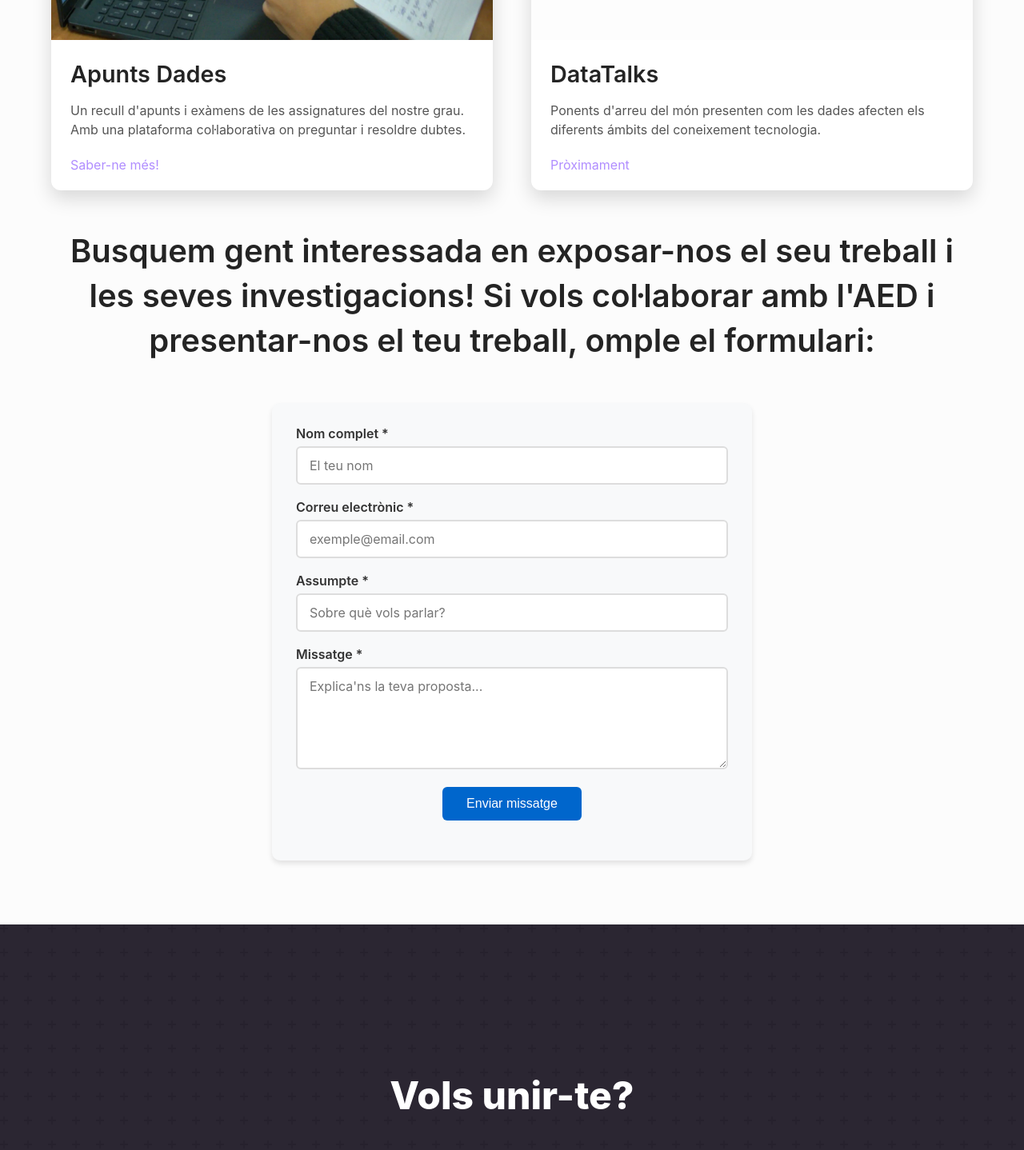
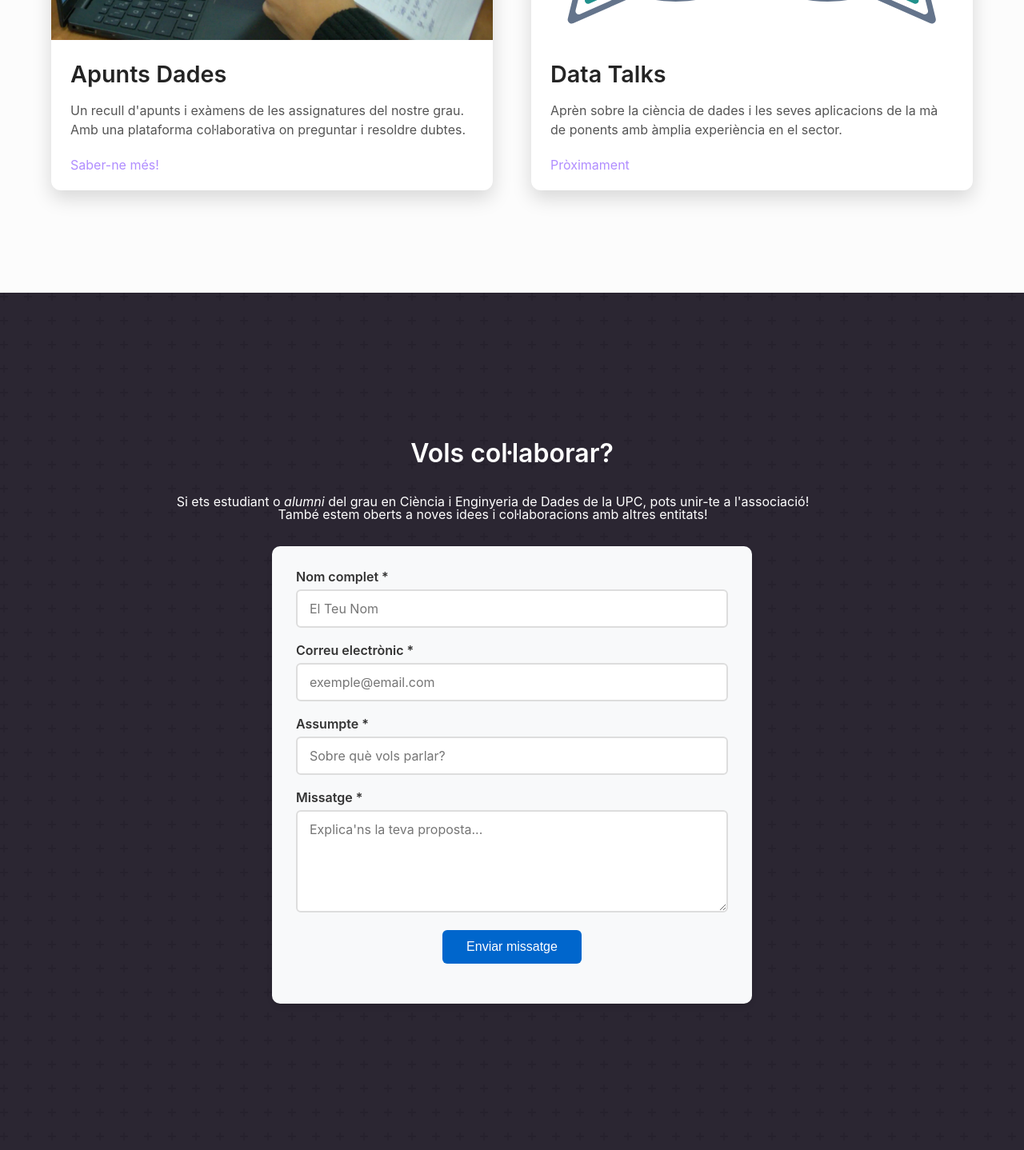
Before and after one commit to data-students/web-aed, a React (Vite) app: page / in a window 1280 px wide. Shown: the part 2380-3818 px from the top of the page at 80% size. Built offline with nearby package versions, Linux system fonts and the light colour scheme.

Commit message:
Svg fix and change form text

```diff
--- a/src/App.jsx
+++ b/src/App.jsx
@@ -11,7 +11,7 @@ Link.propTypes = {
   children: PropTypes.string.isRequired,
 };
 
-const Contact = () => { // Part del formulari de contacte per les data-talks
+const Contact = () => { // Part del formulari de contacte pels voluntaris
   const [state, setState] = useState({
     submitted: false,
     submitting: false,
@@ -44,10 +44,6 @@ const Contact = () => { // Part del formulari de contacte per les data-talks
 
   return (
     <div id='Colaborar'>
-      <h2 className='subtitle-dark'>
-        Busquem gent interessada en exposar-nos el seu treball i les seves investigacions!
-        Si vols col·laborar amb l&apos;AED i presentar-nos el teu treball, omple el formulari:
-      </h2>
 
       {state.submitted && (
         <div className="form-success">
@@ -69,7 +65,7 @@ const Contact = () => { // Part del formulari de contacte per les data-talks
             id="name"
             name="name"
             required
-            placeholder="El teu nom"
+            placeholder="El Teu Nom"
             disabled={state.submitting}
           />
         </div>
@@ -230,28 +226,30 @@ const Projects = () => (
         href='https://apuntsdades.com'
       />
       <Card
-          title='DataTalks'
-          img='dataTalks.webp'
-          text="Ponents d'arreu del món presenten com les dades afecten els diferents ámbits del coneixement tecnologia."
+          title='Data Talks'
+          img='dataTalks.svg'
+          text="Aprèn sobre la ciència de dades i les seves aplicacions de la mà de ponents amb àmplia experiència en el sector."
           button_text="Pròximament"
-          href='mailto:hola@aed.cat'
+          // href='mailto:hola@aed.cat'
         />
     </div>
-    <Contact />
   </div>
 );
 
 const JoinUs = () => (
   <div className='section' id='unir-se'>
-    <h2 className='subtitle'>Vols unir-te?</h2>
-    <div className='grid'>
-      <div className='grid-text'>
-        <h3>Si ets estudiant o <i>alumni</i> del grau en ciència i enginyeria de dades de la UPC, pots unir-te a l&apos;associació!</h3>
-        <p>Si vols col·laborar activament, escriu-nos a <Link href='mailto:hola@aed.cat'>hola@aed.cat</Link>! Estem oberts a noves idees!
-        </p>
+  <h3 style={{ textAlign: 'center' }}>Vols col·laborar?</h3>
+  <div className='grid'>
+    <div className='grid-text'>
+      <h4 style={{ textAlign: 'center' }}> Si ets estudiant o <i>alumni</i> del grau en Ciència i Enginyeria de Dades de la UPC, pots unir-te a l&apos;associació!</h4>
+      <h4 style={{ textAlign: 'center' }}> També estem oberts a noves idees i col·laboracions amb altres entitats!</h4>
+      <br/>
+      <br/>
+    </div>
+  </div>
+        <Contact />
+
       </div>
-    </div>
-  </div >
 );
 
 const Footer = () => (
```
Also changed, not shown: public/dataTalks.svg (added), public/placeholder.png (deleted).
